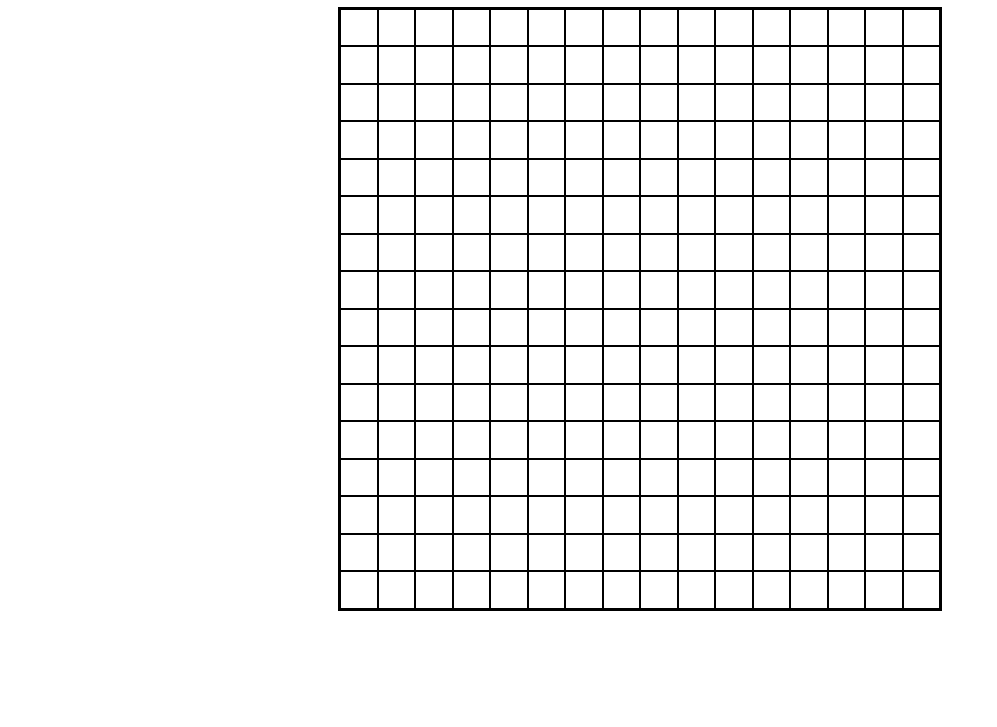
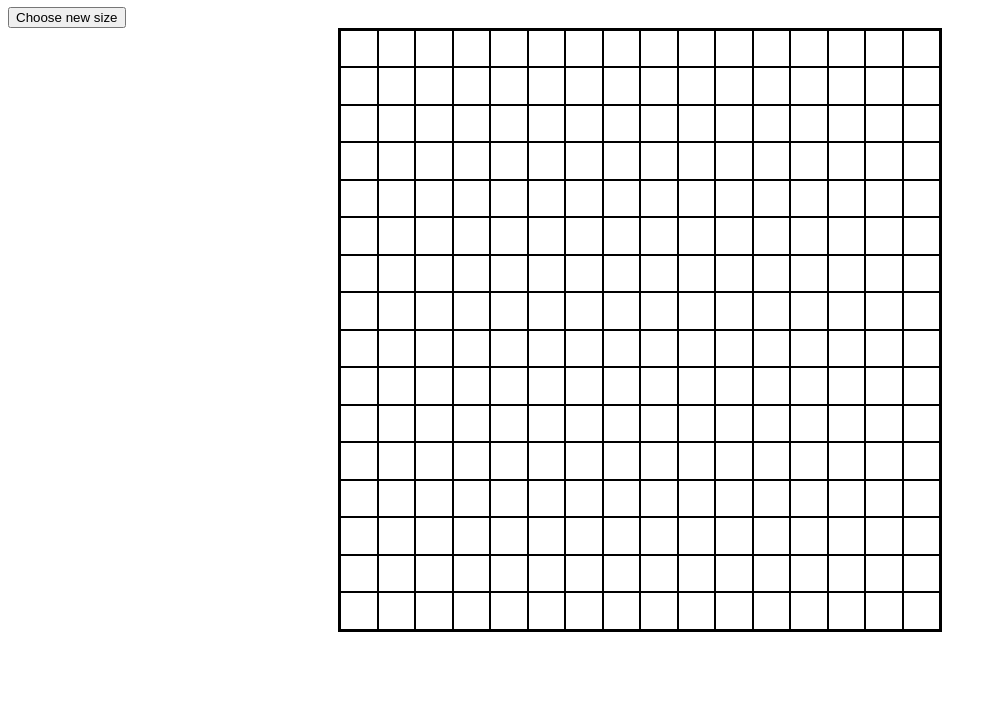
Before and after one commit to oliverfrost1/etchASketch, a plain HTML site: page index.html in a window 1280 px wide. Shown: the part 73-800 px from the top of the page, without its empty margins (0-997 px from the left). Drawn offline with Linux system fonts and the light colour scheme.

Commit message:
Added prompt to customize size

```diff
--- a/index.html
+++ b/index.html
@@ -9,6 +9,8 @@
 </head>
 <body>
 <h1>This is the grid:</h1>
+<button onclick="getSize()">Choose new size</button>
+
 <div class="gridHolder">
 
 </div>
--- a/script.js
+++ b/script.js
@@ -1,21 +1,47 @@
+//Makes the grid.
 function makeGrid(size){
+    //First delete existing grid
+    gridHolder.innerHTML = "";
+    //makes one vertical line at first and adds x horisontal squares.
+    //Then it adds that to the container and goes to next.
     for(let i = size; i>0;i--){
         const newVerticalGridSquare = document.createElement("div");
         newVerticalGridSquare.classList.add("gridSquareVertical");
+        //makes and appends horisontal squares
         for(let i = size; i>0;i--){
             const newHorisontalGridSqure = document.createElement("div");
             newHorisontalGridSqure.classList.add("gridSquare");
             newVerticalGridSquare.appendChild(newHorisontalGridSqure);
         }
+        //Appends it all to the exising div.
         gridHolder.appendChild(newVerticalGridSquare);
+    }
+    addHoverEvent();
+}
+//Changes the color of this - triggered with mouseover event
+function changeColor() {
+    this.style.backgroundColor = "grey";
+}
+
+function getSize() {
+    let newSize = prompt("What size should the new grid be? (1-100)");
+    if(newSize > 0 && newSize < 101) {
+        console.log("making grid!")
+        makeGrid(newSize);
+    } else {
+        console.log(Number.isInteger(newSize));
+        console.log(newSize);
     }
 }
 
-function changeColor() {
-    this.style.backgroundColor = "grey";
+//adds hover event to change the color of the elements.
+function addHoverEvent() {
+    //Define the squares
+    const gridSquare = document.querySelectorAll(".gridSquare");
+    //Change their color with a function if mouse is over.
+    gridSquare.forEach((grid) => grid.addEventListener("mouseover",changeColor));
 }
 //Define the div that holds all the other divs.
 const gridHolder = document.querySelector(".gridHolder");
+//Make square
 makeGrid(16);
-const gridSquare = document.querySelectorAll(".gridSquare");
-gridSquare.forEach((grid) => grid.addEventListener("mouseover",changeColor));
```
